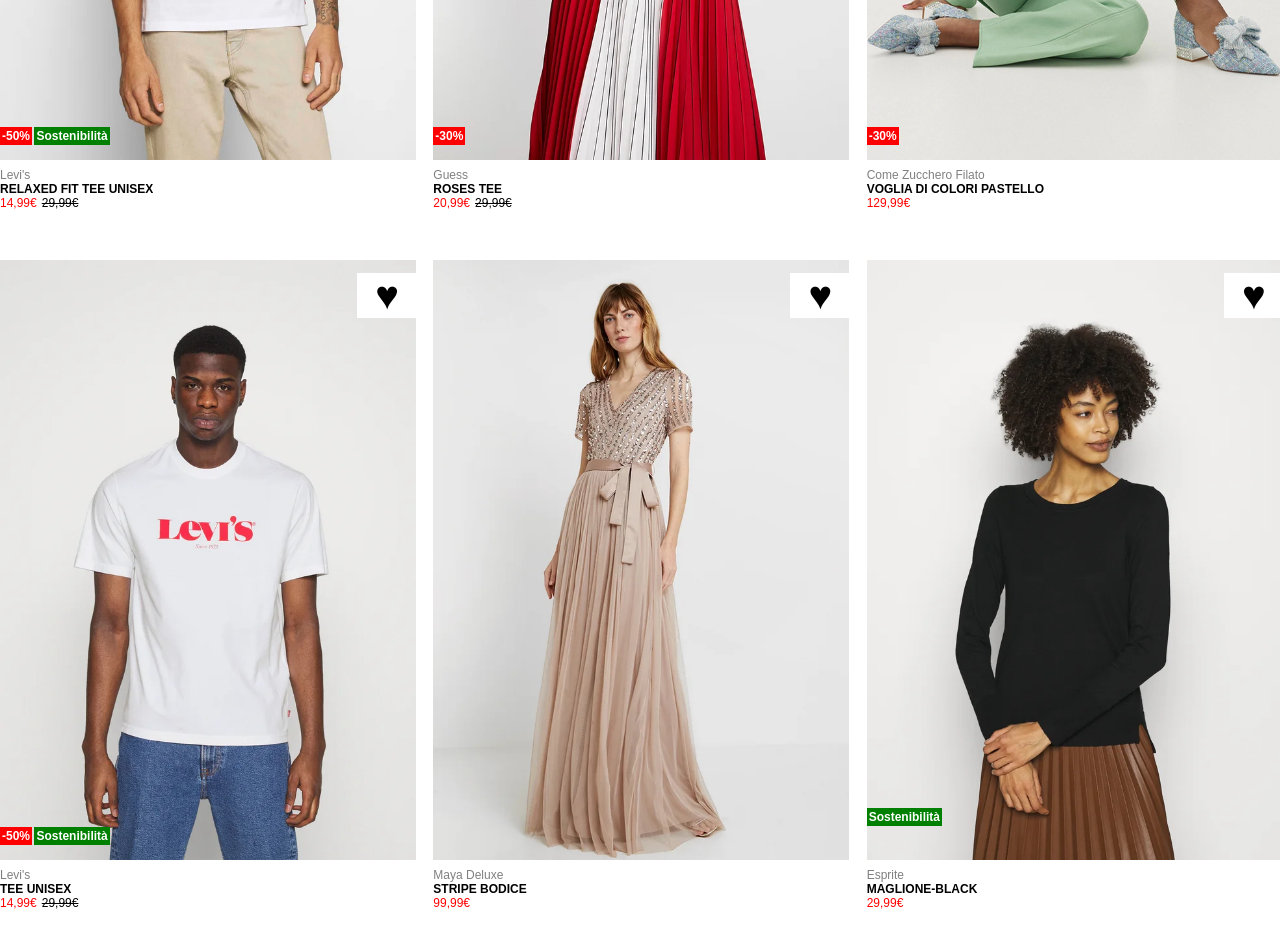
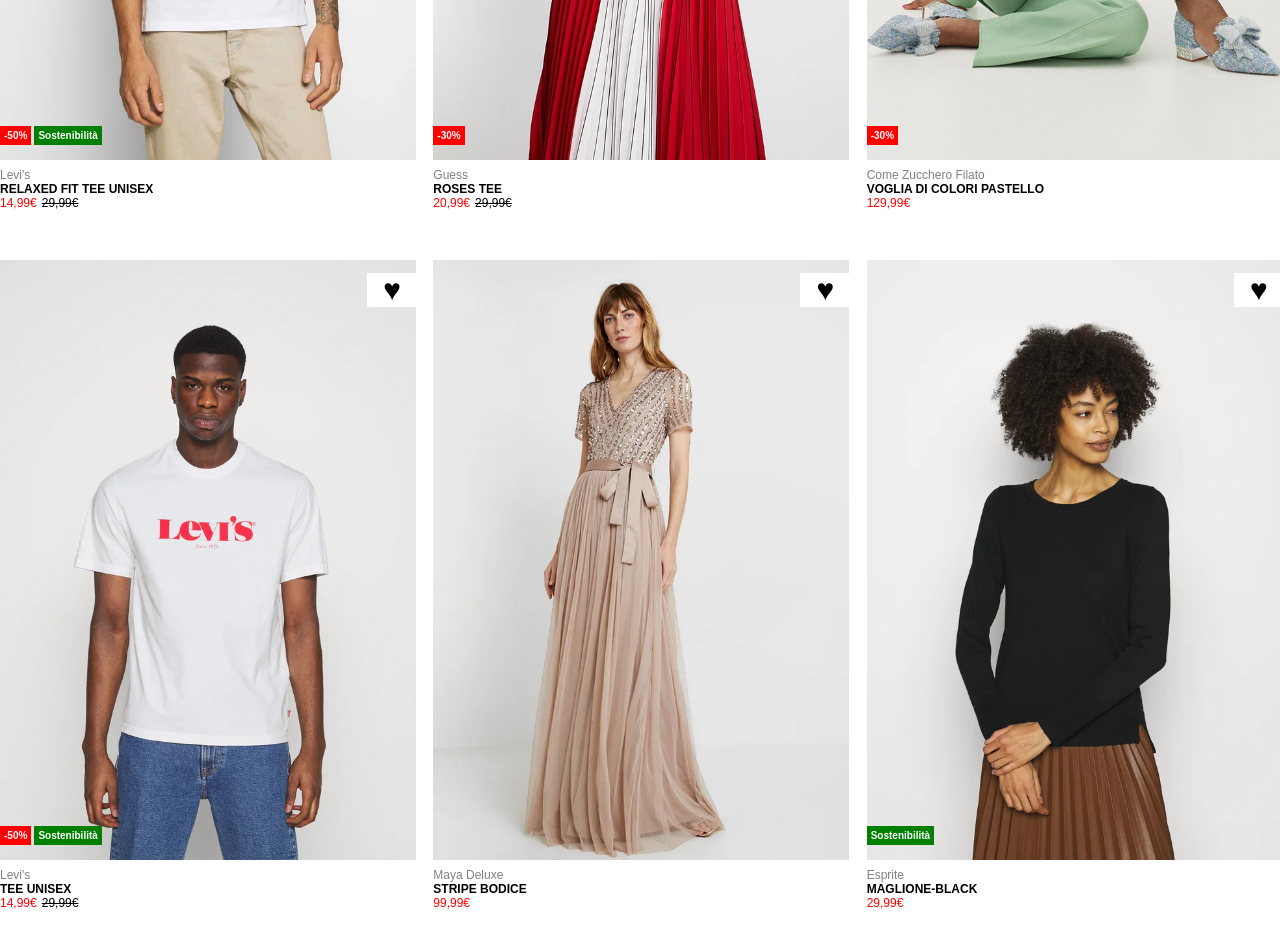
Before and after one commit to nadiaf85/html-css-boolando, a plain HTML site: page index.html in a window 1280 px wide. Shown: the part 460-1408 px from the top of the page. Drawn offline with Linux system fonts and the light colour scheme.

Commit message:
modifiche varie

```diff
--- a/style.css
+++ b/style.css
@@ -35,8 +35,8 @@ body{
     right: 3%;
     top: 2%;
     background-color: white;
-    font-size: 40px;
-    width: 60px;
+    font-size: 30px;
+    width: 50px;
     text-align: center;
 }
 
@@ -62,8 +62,9 @@ body{
     left: 0;
     background-color: red;
     color: white;
-    padding: 2px;
+    padding: 4px;
     font-weight: bold;
+    font-size: 10px;
 }
 
 .sost{
@@ -72,8 +73,9 @@ body{
     left: 8%;
     background-color: green;
     color: white;
-    padding: 2px;
+    padding: 4px;
     font-weight: bold;
+    font-size: 10px;
 }
 
 .marca{
@@ -100,8 +102,9 @@ body{
 
 #sostenibilità{
     position: absolute;
-    bottom: 13%;
+    bottom: 10%;
     left: 0;
-    padding: 2px;
+    padding: 4px;
     font-weight: bold;
+    font-size: 10px;
 }
```
